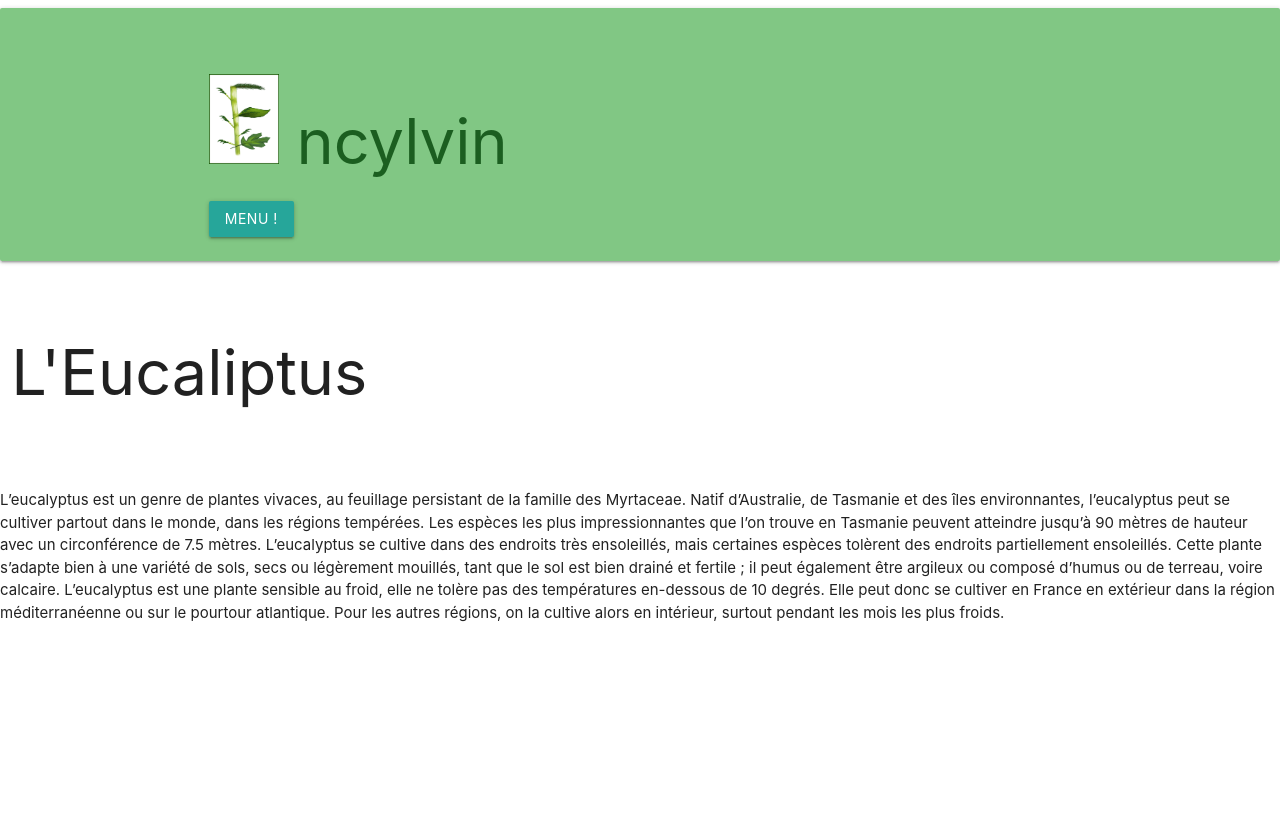
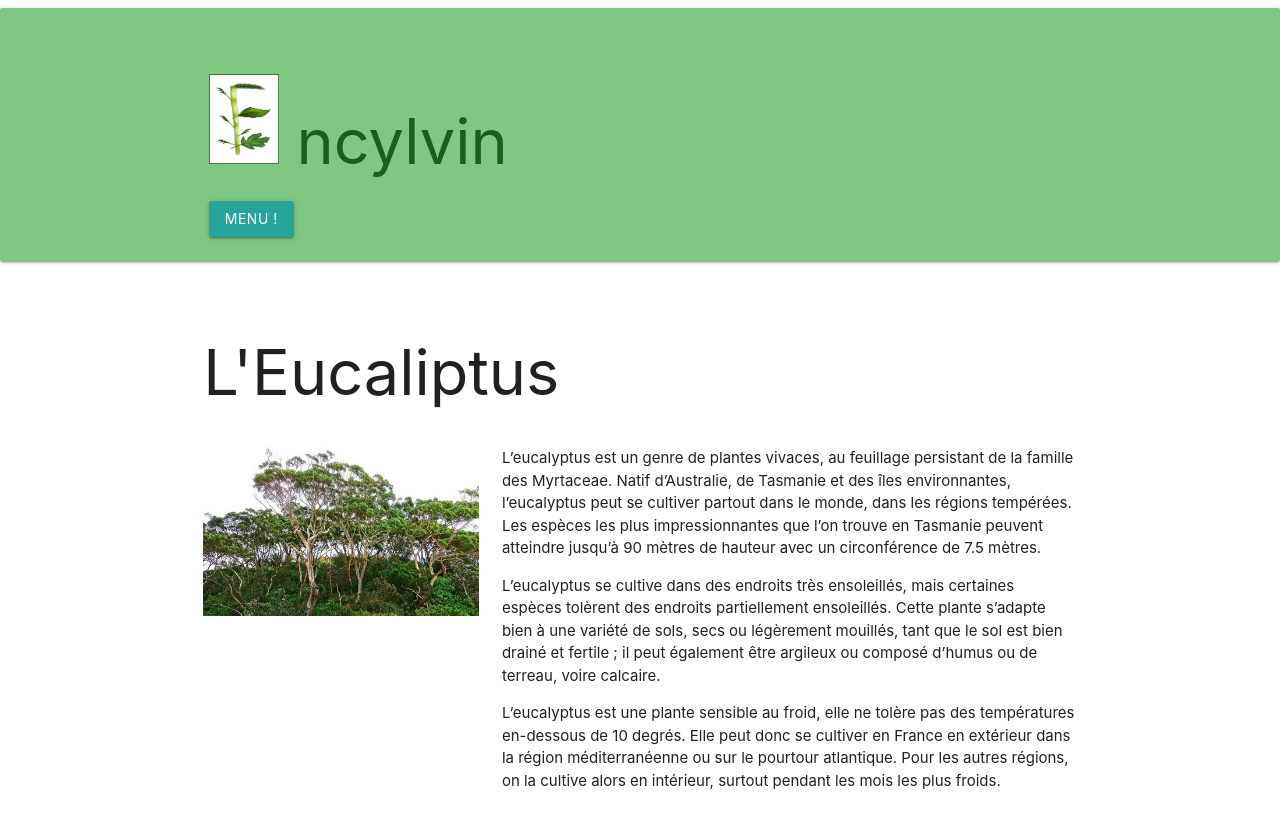
Before and after one commit to Lautus-duc/encylvin, a PHP site: page /index_Eucaliptus.php in a window 1280 px wide. Before the commit the page ends 622 px from the top, so only its background shows below. Run offline with PHP 8.4, Linux system fonts and the light colour scheme.

Commit message:
eucalytus

```diff
--- a/index_Eucaliptus.php
+++ b/index_Eucaliptus.php
@@ -1,23 +1,21 @@
 <html>
   <?php include "head.inc.php" ?>
   <body>
+    <?php include "entete.inc.php" ?>
+    <div class="container">
       <div class="row">
-    <?php include "entete.inc.php" ?>
-
-      <div class="col s12"><h1><?php echo "L'Eucaliptus" ?></h1></div>
-      <div class="col s12"><h2></h2></div>
-	  <div class="col s6">
+        <div class="col s12"><h1>L'Eucaliptus</h1></div>
+        <div class="col s4">
+          <img src="eucalyptus_1.jpg" class="responsive-img">
         </div>
-      <div class="col s6"></div>
+        <div class="col s8">
+          <p>L’eucalyptus est un genre de plantes vivaces, au feuillage persistant de la famille des Myrtaceae. Natif d’Australie, de Tasmanie et des îles environnantes, l’eucalyptus peut se cultiver partout dans le monde, dans les régions tempérées. Les espèces les plus impressionnantes que l’on trouve en Tasmanie peuvent atteindre jusqu’à 90 mètres de hauteur avec un circonférence de 7.5 mètres.</p>
+          <p>L’eucalyptus se cultive dans des endroits très ensoleillés, mais certaines espèces tolèrent des endroits partiellement ensoleillés. Cette plante s’adapte bien à une variété de sols, secs ou légèrement mouillés, tant que le sol est bien drainé et fertile ; il peut également être argileux ou composé d’humus ou de terreau, voire calcaire.</p>
+          <p>L’eucalyptus est une plante sensible au froid, elle ne tolère pas des températures en-dessous de 10 degrés. Elle peut donc se cultiver en France en extérieur dans la région méditerranéenne ou sur le pourtour atlantique. Pour les autres régions, on la cultive alors en intérieur, surtout pendant les mois les plus froids.</p>
         </div>
-
-    <?php echo "L’eucalyptus est un genre de plantes vivaces, au feuillage persistant de la famille des Myrtaceae. Natif d’Australie, de Tasmanie et des îles environnantes, l’eucalyptus peut se cultiver partout dans le monde, dans les régions tempérées. Les espèces les plus impressionnantes que l’on trouve en Tasmanie peuvent atteindre jusqu’à 90 mètres de hauteur avec un circonférence de 7.5 mètres.
-
-L’eucalyptus se cultive dans des endroits très ensoleillés, mais certaines espèces tolèrent des endroits partiellement ensoleillés. Cette plante s’adapte bien à une variété de sols, secs ou légèrement mouillés, tant que le sol est bien drainé et fertile ; il peut également être argileux ou composé d’humus ou de terreau, voire calcaire.
-
-L’eucalyptus est une plante sensible au froid, elle ne tolère pas des températures en-dessous de 10 degrés. Elle peut donc se cultiver en France en extérieur dans la région méditerranéenne ou sur le pourtour atlantique. Pour les autres régions, on la cultive alors en intérieur, surtout pendant les mois les plus froids."?>
-
         <!--JavaScript at end of body for optimized loading-->
         <script type="text/javascript" src="js/materialize.min.js"></script>
+      </div>
+    </div>
   </body>
 </html>
```
Also changed, not shown: eucalyptus_1.jpg (added). Lines whose indentation alone changed are shown as unchanged.
